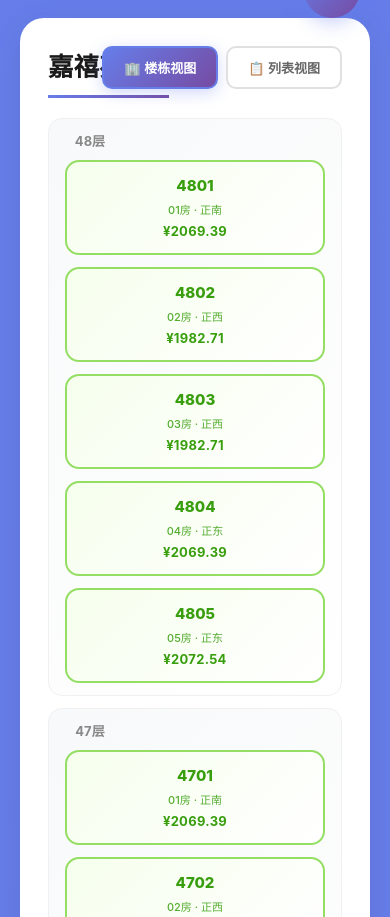
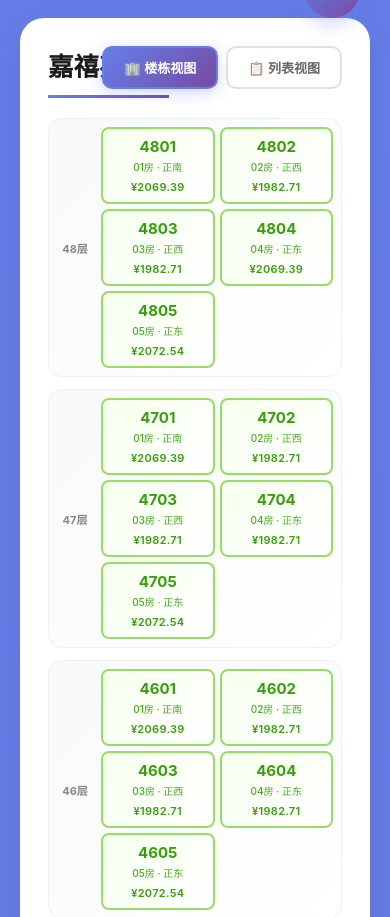
Before and after one commit to linxiaobin0023/housing-selection, a plain HTML site: page index.html in a window 390 px wide. Shown: the part 796-1713 px from the top of the page. Drawn offline with Linux system fonts and the light colour scheme.

Commit message:
优化移动端布局：每行2个卡片，修复点击性能

```diff
--- a/index.html
+++ b/index.html
@@ -994,21 +994,49 @@
             }
 
             .floor-row {
-                flex-direction: column;
+                flex-direction: row;
                 align-items: flex-start;
+                gap: 8px;
+                padding: 8px;
             }
 
             .floor-label {
-                margin-bottom: 10px;
+                margin-bottom: 0;
+                flex-shrink: 0;
+                align-self: center;
+                width: 36px;
+                font-size: 11px;
             }
 
             .rooms-row {
-                width: 100%;
+                flex: 1;
+                display: grid;
+                grid-template-columns: repeat(2, 1fr);
+                gap: 5px;
             }
 
             .house-card {
-                flex: 1;
-                min-width: calc(50% - 5px);
+                padding: 8px 3px;
+                font-size: 11px;
+                border-radius: 8px;
+                min-height: 65px;
+            }
+
+            .house-card .room-number {
+                font-size: 15px;
+                font-weight: 700;
+                margin-bottom: 3px;
+            }
+
+            .house-card .room-info {
+                font-size: 10px;
+                margin-bottom: 3px;
+                opacity: 0.9;
+            }
+
+            .house-card .price {
+                font-size: 11px;
+                font-weight: 600;
             }
         }
     </style>
```
